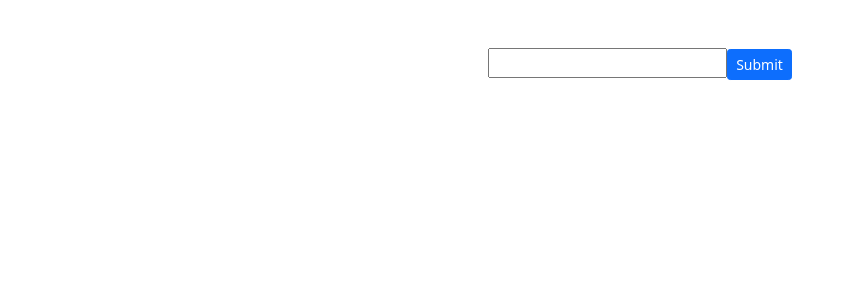
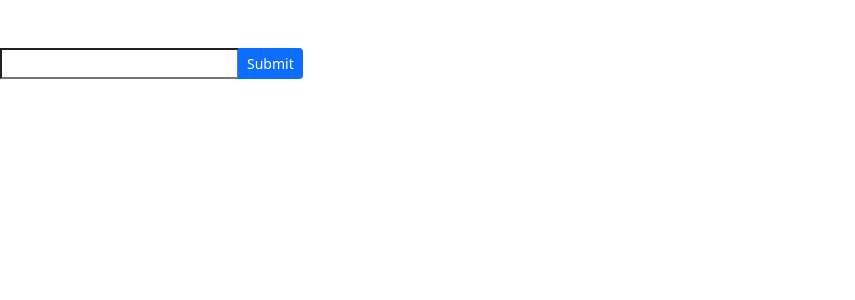
Before and after one commit to khashayaryaghma/todolist, a React (Create React App) app in the folder client/: page / in a window 1280 px wide. Shown: the top 300 px of the page, without its empty margins (0-855 px from the left). Built offline with nearby package versions, Linux system fonts and the light colour scheme.

Commit message:
Update form.js

```diff
--- a/client/src/components/form.js
+++ b/client/src/components/form.js
@@ -4,9 +4,9 @@ import TextInput from "./textInput";
 export default function Form() {
     return (
         <>
-            <form action="" className="text-center mt-5">
-                <TextInput />
-                <ActionButton color="primary" size="sm" value="Submit"/>
+            <form action="" className="input-group mt-5" >
+                    <TextInput />
+                    <ActionButton color="primary" size="sm" value="Submit" />
             </form>
         </>
     );
```
